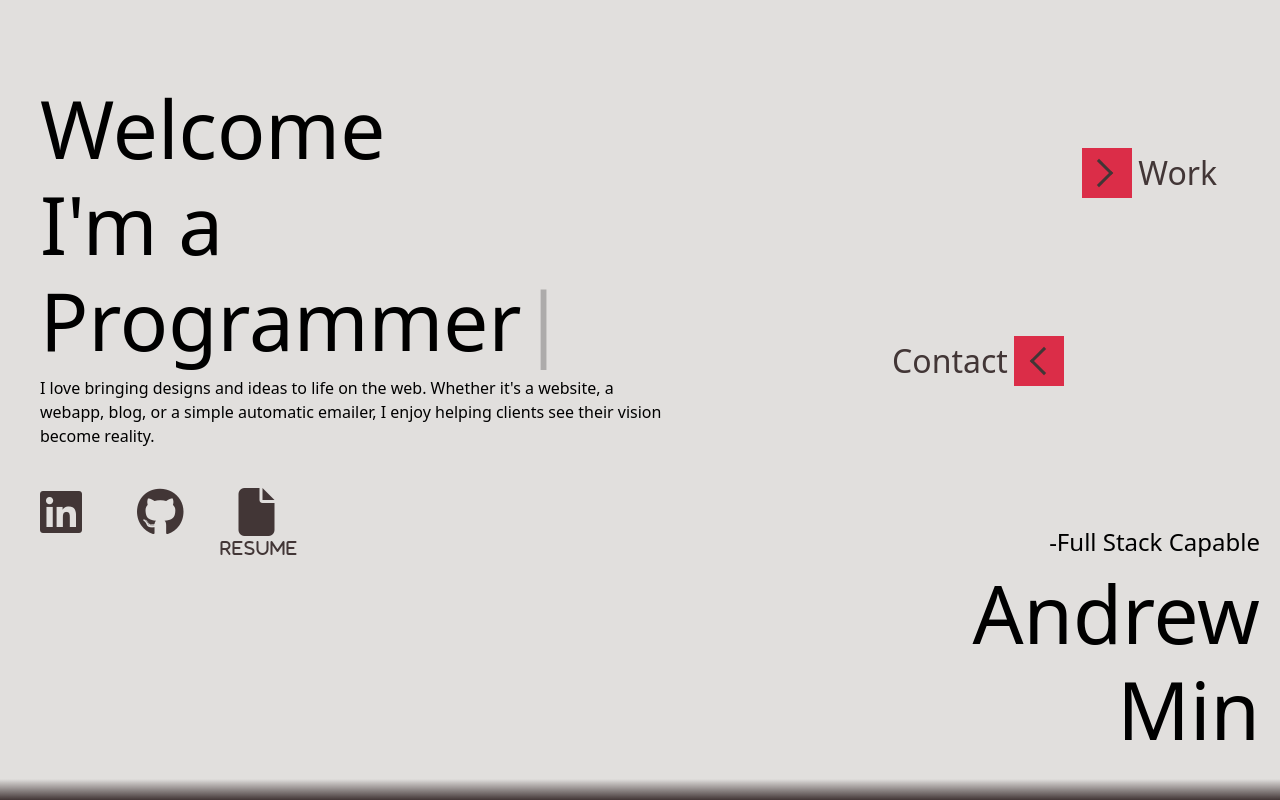
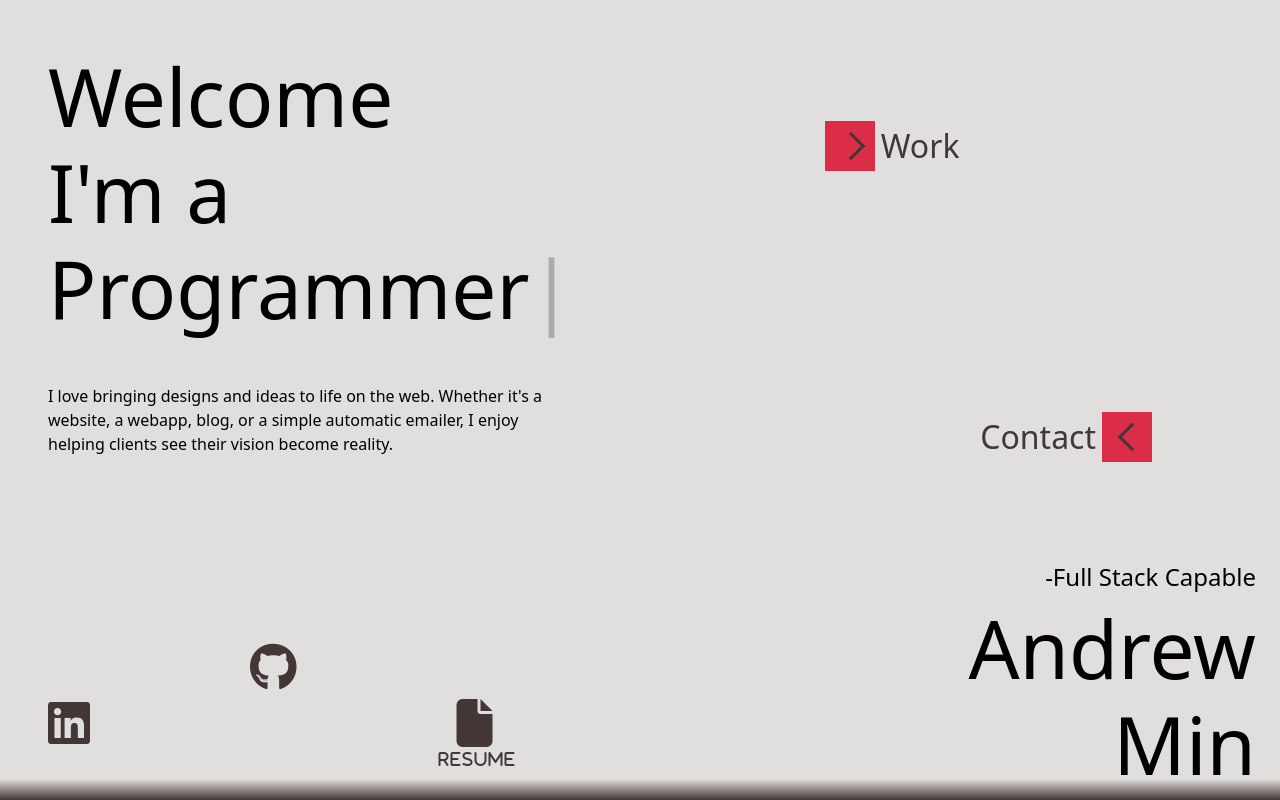
Before and after one commit to andrewymin/portfolio, a React (Vite) app: page / in a window 1280 px wide. Shown: the top 800 px of the page. Built offline with nearby package versions, Linux system fonts and the light colour scheme.

Commit message:
change layout of intro nav

```diff
--- a/src/App.jsx
+++ b/src/App.jsx
@@ -11,7 +11,7 @@ import CursorTrail from './components/CursorTrail';
 function App(props) {
     return (
         <BrowserRouter>
-            <Nav />
+            {/* <Nav /> */}
             <Home />
             <Work />
             <Contact />
--- a/src/components/Home.jsx
+++ b/src/components/Home.jsx
@@ -1,7 +1,9 @@
 import React from 'react';
 import Typed from 'typed.js';
 import { useRef, useEffect, useLayoutEffect } from 'react';
+import Nav from './Nav';
 import Topbutton from './Topbutton';
+import Social from './Social';
 import gsap from 'gsap';
 
 function Home(props) {
@@ -12,7 +14,12 @@ function Home(props) {
         // use scoped selectors
         gsap.fromTo(
           '.about-me',
-          {opacity: 0, x: -350},
+          {opacity: 0, x: -100},
+          {duration: 1, opacity: 1, x: 0},
+        )
+        gsap.fromTo(
+          '.title',
+          {opacity: 0, x: 100},
           {duration: 1, opacity: 1, x: 0},
         )
       }, app);
@@ -49,7 +56,6 @@ function Home(props) {
 
     return (
         <section ref={app} id='intro'>
-            <div className='opening1'>
             <div className='about-me'>
               <h1>Welcome<br />I'm a <br /><span ref={el} /></h1>
               <p>
@@ -57,19 +63,14 @@ function Home(props) {
                 Whether it's a website, a webapp, blog, or a simple automatic emailer,
                 I enjoy helping clients see their vision become reality.
               </p>
-                <h2 className='social'>
-                    <a href="https://www.google.com"><i className="fa-brands fa-linkedin"></i></a>
-                    <a href="https://www.youtube.com"><i className="fa-brands fa-github"></i></a>
-                    <a href="https://www.w3schools.com"><i className="fa-solid fa-file"></i></a>
-                </h2>
             </div>
-                {/* <h1>Developer<br />Programmer</h1> */}
-                {/* <h4>-Front End Obsessed</h4> */}
-            </div>
-            {/* <h2 className='social'><i className="fa-brands fa-linkedin"></i><i className="fa-brands fa-github"></i><i className="fa-solid fa-file"></i></h2> */}
-            <div className='opening2'>
+            <Nav />
+            <Social/>
+            <div className='title'>
+              <div className="name">
                 <h4>-Full Stack Capable</h4>
                 <h1>Andrew<br />Min</h1>
+              </div>
             </div>
             <Topbutton />
             <div id="overlay"></div>
--- a/src/components/Nav.jsx
+++ b/src/components/Nav.jsx
@@ -12,13 +12,13 @@ function Nav(props) {
         // use scoped selectors
         gsap.fromTo(
           '.link1',
-          {opacity: 0, y: -100},
-          {duration: 1, opacity: 1, y: 0, delay: 1},
+          {opacity: 0, x: -100},
+          {duration: 1, opacity: 1, x: 0, delay: 1},
         );
         gsap.fromTo(
           '.link2',
-          {opacity: 0, y: -200},
-          {duration: 1.75, opacity: 1, y: 0, delay: 1.8},
+          {opacity: 0, x: 100},
+          {duration: 1.75, opacity: 1, x: 0, delay: 1.8},
           );
       }, app);
 
@@ -26,8 +26,8 @@ function Nav(props) {
     }, []);
 
     return (
-        <div ref={app}>
-            <nav id="mainNav">
+        <div id="mainNav" ref={app}>
+            <nav className='menu'>
               <div className='link1'>
                 <div className="arrow"></div>
                 <HashLink smooth to='#work'><span>Work</span></HashLink>
--- a/src/components/Social.jsx
+++ b/src/components/Social.jsx
@@ -1,10 +1,29 @@
-import React from 'react';
+import React, { useLayoutEffect, useRef } from 'react';
+import gsap from 'gsap';
 
 function Social(props) {
+
+    const app = useRef();
+    useLayoutEffect(() => {
+      let ctx = gsap.context(() => {
+        // use scoped selectors
+        gsap.fromTo(
+          '.about-me',
+          {opacity: 0, x: -350},
+          {duration: 1, opacity: 1, x: 0},
+        )
+      }, app);
+
+      return () => ctx.revert();
+    }, []);
+
     return (
-        <div>
-            <h1>Github</h1>
-            <h1>Linkedin</h1>
+        <div className='social' ref={app}>
+            <h2 className='platforms'>
+                <a href="https://www.google.com"><i className="fa-brands fa-linkedin"></i></a>
+                <a href="https://www.youtube.com"><i className="fa-brands fa-github"></i></a>
+                <a href="https://www.w3schools.com"><i className="fa-solid fa-file"></i></a>
+            </h2>
         </div>
     );
 }
--- a/src/css/index.css
+++ b/src/css/index.css
@@ -38,23 +38,25 @@ section {
 }
 
 #mainNav {
+  display: flex;
+  justify-content: center;
+}
+#mainNav .menu {
   display: grid;
   grid-template-columns: repeat(2, 1fr);
-  position: absolute;
   align-items: center;
-  top: 79px;
-  right: 3%;
-  height: 47%;
+  width: 336px;
+  height: 100%;
 }
-#mainNav :nth-child(1) {
-  grid-column: 2;
+#mainNav .menu :nth-child(1) {
   position: relative;
 }
-#mainNav :nth-child(2) {
+#mainNav .menu :nth-child(2) {
+  grid-column: 2;
   grid-row: 2;
   position: relative;
 }
-#mainNav a {
+#mainNav .menu a {
   font-size: 2rem;
   text-decoration: none;
   color: rgb(66, 54, 54);
@@ -62,17 +64,17 @@ section {
   justify-content: center;
   align-items: center;
 }
-#mainNav a span {
+#mainNav .menu a span {
   transition: 1s;
   margin: 0 6px;
 }
-#mainNav .link1 a::before {
+#mainNav .menu .link1 a::before {
   content: "";
   width: 50px;
   height: 50px;
   background-color: rgb(219, 45, 72);
 }
-#mainNav .link1 .arrow {
+#mainNav .menu .link1 .arrow {
   content: "";
   position: absolute;
   width: 20px;
@@ -86,7 +88,7 @@ section {
   z-index: 1;
   pointer-events: none;
 }
-#mainNav .link1 .arrow::before {
+#mainNav .menu .link1 .arrow::before {
   content: "";
   position: absolute;
   width: 0;
@@ -98,27 +100,27 @@ section {
   pointer-events: none;
   transition: 1s;
 }
-#mainNav .link1:hover a span {
+#mainNav .menu .link1:hover a span {
   transform: translateX(18px);
 }
-#mainNav .link1:hover a::before {
+#mainNav .menu .link1:hover a::before {
   filter: brightness(0.9);
 }
-#mainNav .link1:hover .arrow {
-  left: 74px;
+#mainNav .menu .link1:hover .arrow {
+  left: 70px;
 }
-#mainNav .link1:hover .arrow::before {
+#mainNav .menu .link1:hover .arrow::before {
   width: 25px;
   left: -4px;
   top: 7px;
 }
-#mainNav .link2 a::after {
+#mainNav .menu .link2 a::after {
   content: "";
   width: 50px;
   height: 50px;
   background-color: rgb(219, 45, 72);
 }
-#mainNav .link2 .arrow {
+#mainNav .menu .link2 .arrow {
   content: "";
   position: absolute;
   width: 20px;
@@ -132,7 +134,7 @@ section {
   z-index: 1;
   pointer-events: none;
 }
-#mainNav .link2 .arrow::after {
+#mainNav .menu .link2 .arrow::after {
   content: "";
   position: absolute;
   width: 0;
@@ -144,46 +146,62 @@ section {
   pointer-events: none;
   transition: 1s;
 }
-#mainNav .link2:hover a span {
+#mainNav .menu .link2:hover a span {
   transform: translateX(-18px);
 }
-#mainNav .link2:hover a::after {
+#mainNav .menu .link2:hover a::after {
   filter: brightness(0.9);
 }
-#mainNav .link2:hover .arrow {
+#mainNav .menu .link2:hover .arrow {
   right: 35px;
 }
-#mainNav .link2:hover .arrow::after {
+#mainNav .menu .link2:hover .arrow::after {
   width: 25px;
   left: -4px;
   top: 7px;
 }
 
+#intro {
+  display: grid;
+  grid-template-columns: repeat(2, 1fr);
+}
 #intro .about-me {
   width: 50vw;
+  margin-left: 3rem;
+  margin-top: 3rem;
 }
-#intro .opening1 {
-  position: absolute;
-  top: 80px;
-  left: 40px;
+#intro .about-me p {
+  margin-top: 3rem;
+  width: 80%;
 }
 #intro .social {
   display: flex;
-  gap: 55px;
-  margin-top: 35px;
+  height: 100%;
+  justify-content: start;
+  align-items: flex-end;
 }
-#intro .social > * {
+#intro .social .platforms {
+  margin-bottom: 3rem;
+  display: flex;
+  margin-left: 3rem;
+  gap: 10rem;
+  width: 100%;
+}
+#intro .social .platforms :nth-child(2) {
+  transform: translateY(-56px);
+}
+#intro .social .platforms > * {
   font-size: 3rem;
   cursor: pointer;
   color: rgb(66, 54, 54);
 }
-#intro .social > * :hover {
+#intro .social .platforms > * :hover {
   color: rgb(219, 45, 72);
 }
-#intro .social :last-child {
+#intro .social .platforms :last-child {
   position: relative;
 }
-#intro .social :last-child ::after {
+#intro .social .platforms :last-child ::after {
   content: "resume";
   font-size: 1rem;
   position: absolute;
@@ -191,15 +209,18 @@ section {
   bottom: -20px;
   left: -50%;
 }
-#intro .opening2 {
-  bottom: 35px;
-  right: 20px;
+#intro .title {
+  margin-right: 1.5rem;
+}
+#intro .title .name {
   position: absolute;
+  bottom: 0;
+  right: 0;
 }
-#intro .opening2 h4 {
+#intro .title h4 {
   text-align: right;
 }
-#intro .opening2 h1 {
+#intro .title h1 {
   text-align: right;
 }
 #intro #topBtn {
--- a/src/scss/index.scss
+++ b/src/scss/index.scss
@@ -33,23 +33,23 @@ section {
 }
 
 #mainNav {
+    display: flex;
+    justify-content: center;
+
+    .menu {
         display: grid;
         grid-template-columns: repeat(2, 1fr);
-    position: absolute;
         align-items: center;
-    top: 79px;
-    // right: 11%; // on larger screens
-    right: 3%; // on med screens
-    height: 47%;
+        width: 336px;
+        height: 100%;
 
         :nth-child(1) {
-        grid-column: 2;
             position: relative;
         }
 
         :nth-child(2) {
+            grid-column: 2;
             grid-row: 2;
-        // padding: 0 15px;
             position: relative;
         }
 
@@ -75,7 +75,6 @@ section {
                 width: 50px;
                 height: 50px;
                 background-color: $redWood;
-            // transition: 1s;
             }
 
             .arrow {
@@ -122,7 +121,7 @@ section {
             }
 
             .arrow {
-            left: 74px;
+                left: 70px;
             }
 
             .arrow::before {
@@ -197,22 +196,41 @@ section {
 
     }
 
+}
+
+
+
 #intro {
+    display: grid;
+    grid-template-columns: repeat(2, 1fr);
 
     .about-me {
         width: 50vw;
+        margin-left: 3rem;
+        margin-top: 3rem;
+
+        p {
+            margin-top: 3rem;
+            width: 80%;
         }
-
-    .opening1 {
-        position: absolute;
-        top: 80px;
-        left: 40px;
     }
 
     .social {
         display: flex;
-        gap: 55px;
-        margin-top: 35px;
+        height: 100%;
+        justify-content: start;
+        align-items: flex-end;
+
+        .platforms {
+            margin-bottom: 3rem;
+            display: flex;
+            margin-left: 3rem;
+            gap: 10rem;
+            width: 100%;
+
+            :nth-child(2) {
+                transform: translateY(-56px);
+            }
 
             > * {
                 font-size: 3rem;
@@ -227,7 +245,6 @@ section {
 
 
             :last-child{
-
                 position: relative;
 
                 ::after {
@@ -240,11 +257,17 @@ section {
                 }
             }
         }
+    }
 
-    .opening2 {
-        bottom: 35px;
-        right: 20px;
+
+    .title {
+        margin-right: 1.5rem;
+
+        .name {
             position: absolute;
+            bottom: 0;
+            right: 0;
+        }
 
         h4 {
             text-align: right;
```
Also changed, not shown: 1 other file (tests, documents, lock files or other folders). Lines whose indentation alone changed are shown as unchanged.
